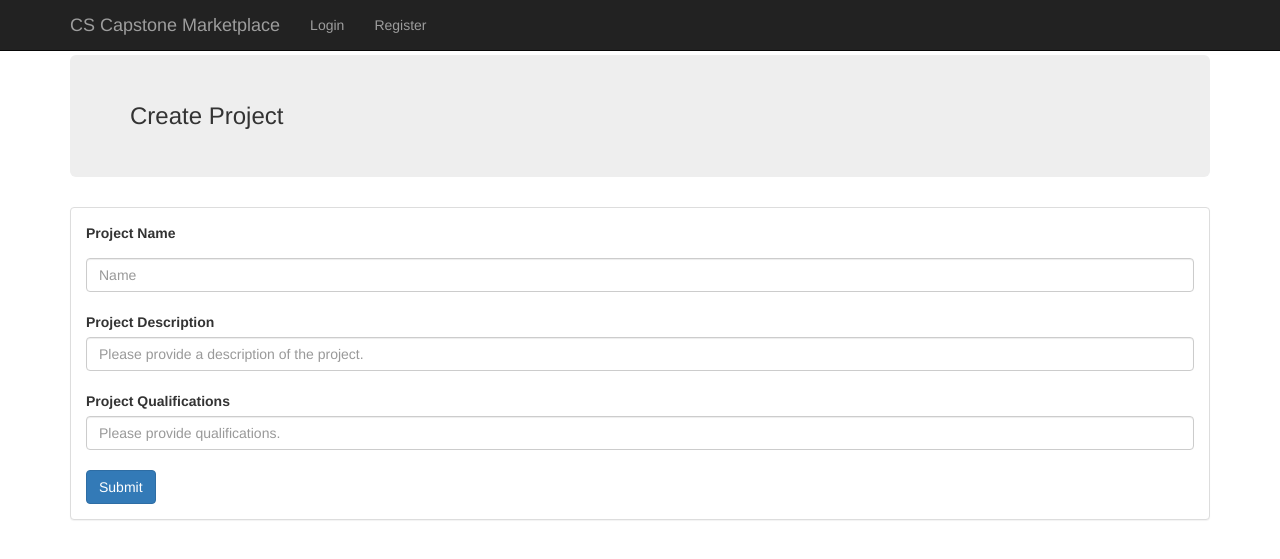
After one commit to fieldn/CapstoneMarketplace, a Django app: template ProjectsApp/templates/projectform.html in a window 1280 px wide. The commit adds this page. Shown: the top 559 px of the page. Run offline with Django 3.2, Linux system fonts and the light colour scheme; the template is opened without the code that fills it, so the values that code supplies are empty; some libraries are stand-ins or nearby versions.

```diff
--- a/ProjectsApp/forms.py
+++ b/ProjectsApp/forms.py
@@ -5,5 +5,5 @@ Created by Naman Patwari on 10/4/2016.
 from django import forms
 
 class ProjectForm(forms.Form):
-    name = models.CharField(max_length=200)
-    description = models.CharField(max_length=10000)
+    name = forms.CharField(max_length=200)
+    description = forms.CharField(max_length=10000)
--- /dev/null
+++ b/ProjectsApp/templates/projectform.html
@@ -0,0 +1,24 @@
+{% extends "body.html" %}
+{% block content %}
+	<div class="container" role="main">
+		<div class="jumbotron">
+			<h3 style="margin: 0px; padding: 0px;">Create Project</h3>
+		</div>
+		<div class="panel panel-default">
+			<form method="post" action="/project/add" class="panel-body validate">
+				{% csrf_token %}
+				<label for="name">Project Name</label>
+				<h6 style="color:red">{{ error }}</h6>
+				<input type="text" name="name" id="name" placeholder="Name" class="form-control" data-bvalidator="required" data-bvalidator-msg="Name Required">
+				<br>
+				<label for="description">Project Description</label>
+				<input type="text" name="description" id="description" placeholder="Please provide a description of the project." class="form-control" data-bvalidator="required" data-bvalidator-msg="Description Required">
+				<br>
+				<label for="description">Project Qualifications</label>
+				<input type="text" name="description" id="description" placeholder="Please provide qualifications." class="form-control" data-bvalidator="required" data-bvalidator-msg="Description Required">
+				<br>
+				<input type="submit" value="Submit" class="btn btn-primary">
+			</form>
+		</div>
+	</div>
+{% endblock %}
--- a/ProjectsApp/urls.py
+++ b/ProjectsApp/urls.py
@@ -10,4 +10,5 @@ urlpatterns = [
     url(r'^project/all$', views.getProjects, name='Projects'),
     url(r'^project$', views.getProject, name='Project'),
     url(r'^project/form$', views.getProjectForm, name='ProjectForm'),
+    url(r'^project/add$', views.addProject, name='ProjectAdd')
 ]
--- a/templates/body.html
+++ b/templates/body.html
@@ -40,6 +40,7 @@
 							<li><a href="/company/form">Create Company</a></li>
 							<li><a href="/university/form">Create University</a></li>
 							<li><a href="/group/form">Create Group</a></li>
+							<li><a href="/project/form">Create Project</a></li>
 						</ul>
 					</li>
 					<li><a href="/logout">Logout</a></li>
```
Also changed, not shown: ProjectsApp/views.py (+16 -9 lines).
